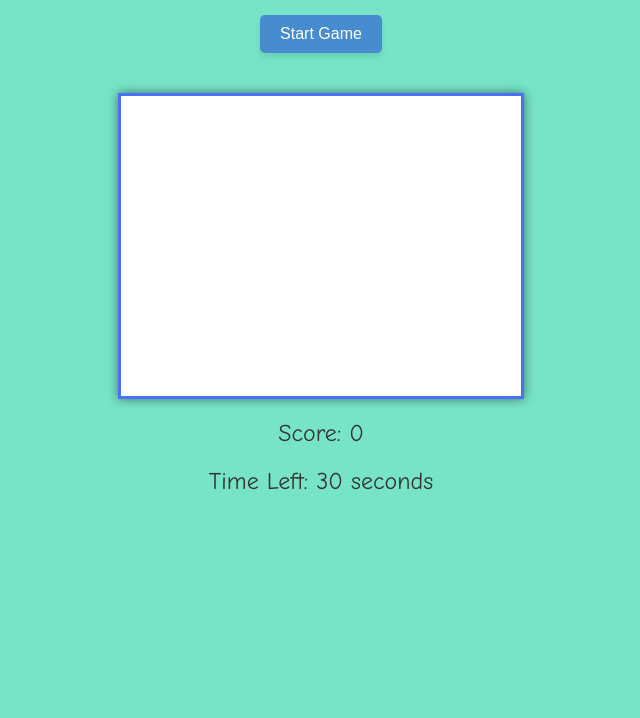
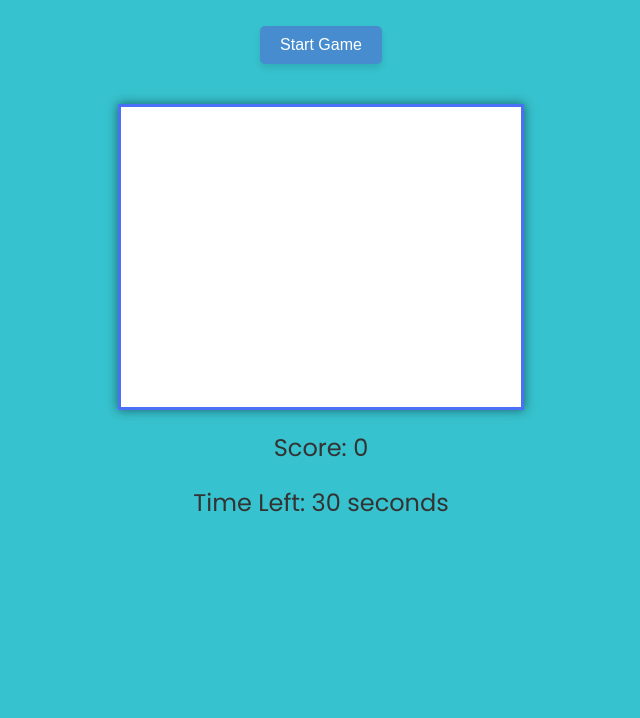
Before and after one commit to Aimannawal/Shooting-Game, a plain HTML site: page index.html in a window 1280 px wide. Shown: the part 82-800 px from the top of the page, without its empty margins (319-959 px from the left). Drawn offline with Linux system fonts and the light colour scheme.

Commit message:
Change Fonts

```diff
--- a/index.html
+++ b/index.html
@@ -5,6 +5,7 @@
     <meta name="viewport" content="width=device-width, initial-scale=1.0">
     <title>Shooting Game</title>
     <link rel="stylesheet" href="style.css">
+    <link href="https://fonts.googleapis.com/css2?family=Poppins:wght@300;400;600&display=swap" rel="stylesheet">
 </head>
 <body>
     <h1>Shooting Game</h1>
--- a/style.css
+++ b/style.css
@@ -1,7 +1,7 @@
 body {
-    font-family: 'Comic Sans MS', cursive, sans-serif;
+    font-family: 'Poppins', sans-serif;
     text-align: center;
-    background: #77E4C8;
+    background: #36C2CE;
     margin: 0;
     padding: 0;
     color: #333333;
```
